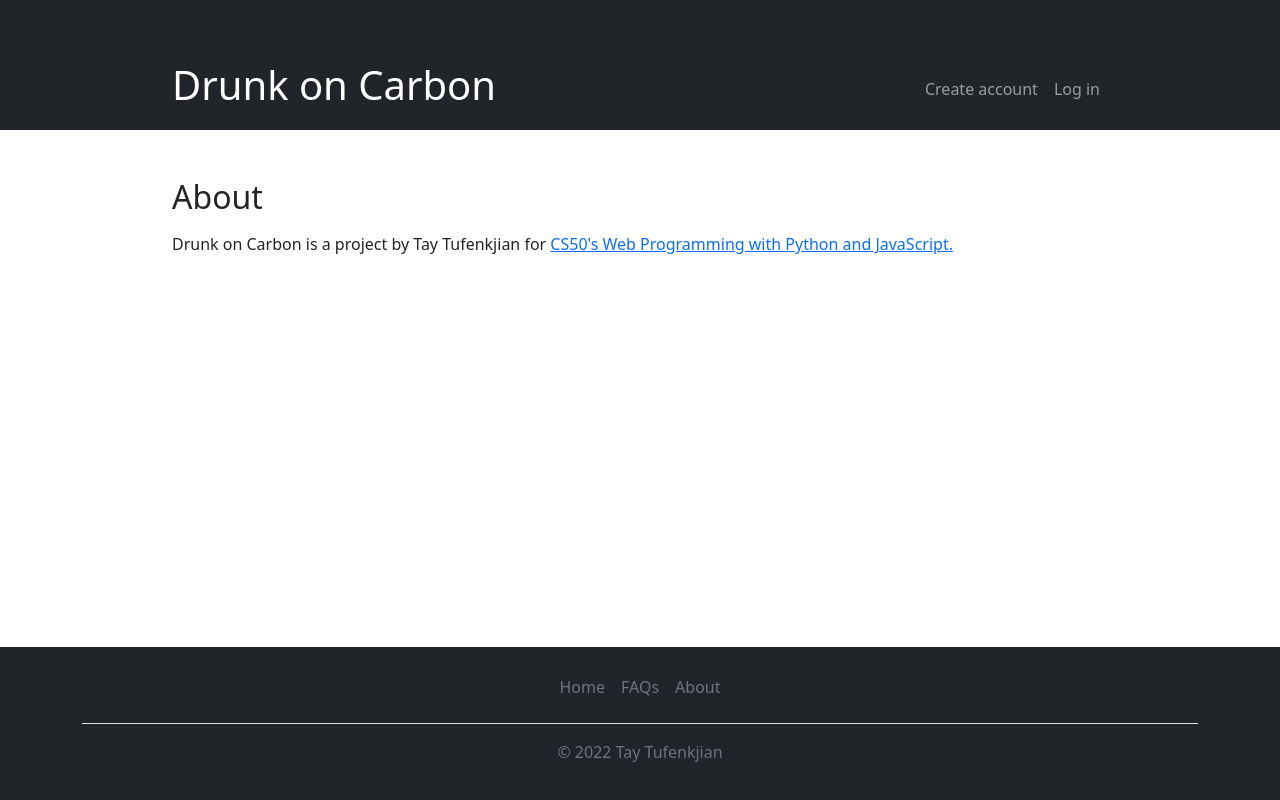
After one commit to TayTufenkjian/drunk-on-carbon, a Django app: page /about in a window 1280 px wide. The commit adds this page. Run offline with Django 4.2, Linux system fonts and the light colour scheme; some libraries are stand-ins or nearby versions.

Commit message:
created About page with view, url path, and link in footer

```diff
--- /dev/null
+++ b/carbon/templates/about.html
@@ -0,0 +1,11 @@
+{% extends 'layout.html' %}
+{% load static %}
+
+{% block body %}
+    <h2>About</h2>
+
+    <p>Drunk on Carbon is a project by Tay Tufenkjian for <a href="https://www.edx.org/course/cs50s-web-programming-with-python-and-javascript">CS50's Web Programming with Python and JavaScript.</a></p>
+
+
+
+{% endblock %}
--- a/carbon/templates/layout.html
+++ b/carbon/templates/layout.html
@@ -47,7 +47,7 @@
                 <ul class="nav justify-content-center border-bottom pb-3 mb-3">
                     <li class="nav-item"><a href="/" class="nav-link px-2 text-muted">Home</a></li>
                     <li class="nav-item"><a href="#" class="nav-link px-2 text-muted">FAQs</a></li>
-                    <li class="nav-item"><a href="#" class="nav-link px-2 text-muted">About</a></li>
+                    <li class="nav-item"><a href="{% url 'about' %}" class="nav-link px-2 text-muted">About</a></li>
                   </ul>
                   <p class="text-center text-muted">© 2022 Tay Tufenkjian</p>
             </div>
--- a/carbon/urls.py
+++ b/carbon/urls.py
@@ -5,6 +5,7 @@ from . import views
 
 urlpatterns = [
     path("", views.index, name="index"),
+    path("about", views.about, name="about"),
     path("create_account", views.create_account, name="create_account"),
     path("login", views.login_view, name="login"),
     path("logout", views.logout_view, name="logout"),
--- a/carbon/views.py
+++ b/carbon/views.py
@@ -23,6 +23,9 @@ GOOGLE_MAPS_API_KEY = str(os.getenv("GOOGLE_MAPS_API_KEY"))
 
 def index(request):
     return render(request, "index.html")
+
+def about(request):
+    return render(request, "about.html")
 
 def usa_travel_miles(request):
     return render(request, "usa_travel_miles.html")
```
